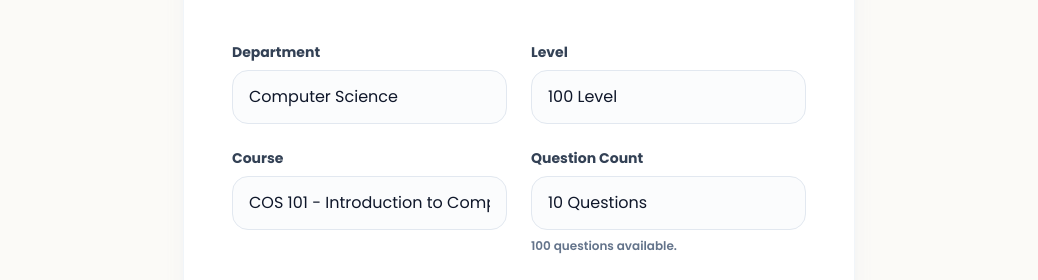
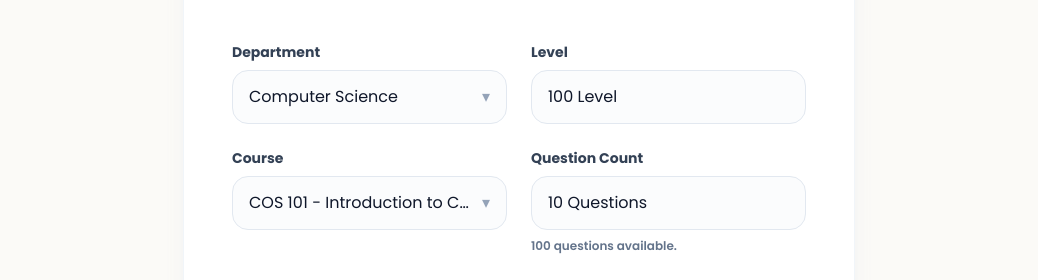
Before and after one commit to JC-Coder/quiz_server, a React (Vite) app: page /setup in a window 1280 px wide. Shown: the part 235-515 px from the top of the page, without its empty margins (121-1159 px from the left). Built offline with nearby package versions, Linux system fonts and the light colour scheme.

Commit message:
chore: update

```diff
--- /dev/null
+++ b/src/components/SearchableSelect.jsx
@@ -0,0 +1,88 @@
+import { useEffect, useMemo, useRef, useState } from 'react';
+
+function SearchableSelect({ id, value, options, onChange, placeholder }) {
+  const [isOpen, setIsOpen] = useState(false);
+  const [search, setSearch] = useState('');
+  const selectRef = useRef(null);
+  const selectedOption = options.find((option) => option.value === value);
+  const matchingOptions = useMemo(
+    () => options.filter((option) => option.label.toLowerCase().includes(search.toLowerCase())),
+    [options, search]
+  );
+
+  useEffect(() => {
+    function closeOnOutsideClick(event) {
+      if (!selectRef.current?.contains(event.target)) setIsOpen(false);
+    }
+
+    document.addEventListener('mousedown', closeOnOutsideClick);
+    return () => document.removeEventListener('mousedown', closeOnOutsideClick);
+  }, []);
+
+  function toggleMenu() {
+    setSearch('');
+    setIsOpen((open) => !open);
+  }
+
+  function chooseOption(nextValue) {
+    onChange(nextValue);
+    setIsOpen(false);
+  }
+
+  return (
+    <div ref={selectRef} className="relative">
+      <button
+        id={id}
+        type="button"
+        aria-expanded={isOpen}
+        aria-haspopup="listbox"
+        aria-controls={`${id}-options`}
+        className="flex w-full items-center justify-between gap-3 rounded-2xl border border-slate-200 bg-slate-50/50 px-4 py-3.5 text-left text-base text-slate-900 transition hover:border-slate-300 focus:border-brand-500 focus:bg-white focus:outline-none focus:ring-4 focus:ring-brand-500/10"
+        onClick={toggleMenu}
+      >
+        <span className="truncate">{selectedOption?.label ?? placeholder}</span>
+        <span aria-hidden="true" className={`text-slate-400 transition ${isOpen ? 'rotate-180' : ''}`}>
+          ▾
+        </span>
+      </button>
+
+      {isOpen && (
+        <div className="absolute z-10 mt-2 w-full overflow-hidden rounded-2xl border border-slate-200 bg-white p-2 shadow-xl shadow-slate-900/10">
+          <input
+            autoFocus
+            type="search"
+            value={search}
+            onChange={(event) => setSearch(event.target.value)}
+            onKeyDown={(event) => {
+              if (event.key === 'Escape') setIsOpen(false);
+            }}
+            placeholder={`Search ${placeholder.toLowerCase()}`}
+            className="w-full rounded-xl border border-slate-200 bg-slate-50 px-3 py-2.5 text-sm text-slate-900 placeholder:text-slate-400 focus:border-brand-500 focus:bg-white focus:outline-none focus:ring-4 focus:ring-brand-500/10"
+          />
+          <div id={`${id}-options`} role="listbox" className="mt-2 max-h-52 overflow-y-auto">
+            {matchingOptions.length > 0 ? (
+              matchingOptions.map((option) => (
+                <button
+                  key={option.value}
+                  type="button"
+                  role="option"
+                  aria-selected={option.value === value}
+                  className={`flex w-full rounded-xl px-3 py-2.5 text-left text-sm font-medium transition hover:bg-brand-50 focus:outline-none focus:ring-2 focus:ring-brand-500/20 ${
+                    option.value === value ? 'bg-brand-50 text-brand-700' : 'text-slate-700'
+                  }`}
+                  onClick={() => chooseOption(option.value)}
+                >
+                  {option.label}
+                </button>
+              ))
+            ) : (
+              <p className="px-3 py-4 text-sm text-slate-500">No matches found.</p>
+            )}
+          </div>
+        </div>
+      )}
+    </div>
+  );
+}
+
+export default SearchableSelect;
--- a/src/pages/QuizPage.jsx
+++ b/src/pages/QuizPage.jsx
@@ -71,10 +71,7 @@ function QuizPage() {
     updatedSession.currentIndex += 1;
 
     if (updatedSession.currentIndex >= updatedSession.questions.length) {
-      const result = buildResult(updatedSession);
-      saveJson(STORAGE_KEYS.result, result);
-      removeSessionById(updatedSession.id);
-      navigate('/result');
+      finishQuiz(updatedSession);
       return;
     }
 
@@ -82,6 +79,32 @@ function QuizPage() {
     setSession(updatedSession);
     setSelectedIndex(null);
     setLocked(false);
+  }
+
+  // Saves the current attempt so students can view scores before all questions are answered.
+  function finishQuiz(updatedSession) {
+    const result = buildResult(updatedSession);
+    saveJson(STORAGE_KEYS.result, result);
+    removeSessionById(updatedSession.id);
+    navigate('/result');
+  }
+
+  function onEndQuiz() {
+    const updatedSession = {
+      ...session,
+      answers: [...session.answers],
+      updatedAt: new Date().toISOString()
+    };
+
+    if (selectedIndex !== null) {
+      updatedSession.answers[session.currentIndex] = {
+        questionId: question.id,
+        selectedIndex,
+        isCorrect: selectedIndex === question.answerIndex
+      };
+    }
+
+    finishQuiz(updatedSession);
   }
 
   const isCorrectSelection = selectedIndex === question.answerIndex;
@@ -100,7 +123,14 @@ function QuizPage() {
               {session.setup.mode === 'instant' ? 'Instant Feedback' : 'End Review'}
             </p>
           </div>
-          <div className="text-right">
+          <div className="flex flex-wrap justify-end gap-2">
+            <button
+              type="button"
+              className="inline-flex min-h-9 items-center justify-center rounded-full border border-brand-200 bg-brand-50 px-3.5 text-xs font-semibold text-brand-700 shadow-sm transition hover:border-brand-300 hover:bg-brand-100 focus-visible:outline-none focus-visible:ring-4 focus-visible:ring-brand-500/15"
+              onClick={onEndQuiz}
+            >
+              End Quiz &amp; See Score
+            </button>
             <Link
               to="/setup"
               className="inline-flex min-h-9 items-center justify-center rounded-full border border-slate-200 bg-white px-3.5 text-xs font-semibold text-slate-600 shadow-sm transition hover:border-slate-300 hover:bg-slate-50 hover:text-slate-900 focus-visible:outline-none focus-visible:ring-4 focus-visible:ring-brand-500/15"
--- a/src/pages/ResultPage.jsx
+++ b/src/pages/ResultPage.jsx
@@ -28,19 +28,20 @@ function ResultPage() {
         ? 'Good start. Review the missed questions, then have another go.'
         : 'Keep going. Review the explanations and try the practice again.';
   const courseLabel = result.setup?.category ?? 'Practice test';
+  const unanswered = Number(result.summary.unanswered ?? 0);
 
   return (
     <PageContainer>
       <section className="mx-auto w-full max-w-3xl rounded-[2rem] border border-slate-100 bg-white p-5 shadow-[0_12px_36px_rgba(25,34,51,0.06)] sm:p-9">
         <header className="text-center">
           <p className="inline-flex rounded-full bg-brand-50 px-3 py-1.5 text-xs font-semibold uppercase tracking-[0.14em] text-brand-700">
-            Quiz Complete
+            {unanswered > 0 ? 'Quiz Ended' : 'Quiz Complete'}
           </p>
           <h1 className="mt-5 text-3xl font-semibold tracking-[-0.035em] text-slate-900 sm:text-4xl">
             Your Result
           </h1>
           <p className="mt-2 text-sm font-medium text-slate-500">
-            {courseLabel} · {result.summary.total} questions
+            {courseLabel} · {result.summary.total} answered{unanswered > 0 ? ` · ${unanswered} unanswered` : ''}
           </p>
         </header>
 
@@ -67,7 +68,7 @@ function ResultPage() {
             <p className="mt-1 text-2xl font-semibold text-rose-500 sm:text-3xl">{result.summary.wrong}</p>
           </article>
           <article className="py-4 text-center">
-            <p className="text-[10px] font-semibold uppercase tracking-[0.14em] text-slate-400">Total</p>
+            <p className="text-[10px] font-semibold uppercase tracking-[0.14em] text-slate-400">Answered</p>
             <p className="mt-1 text-2xl font-semibold text-slate-700 sm:text-3xl">{result.summary.total}</p>
           </article>
         </div>
--- a/src/pages/SetupPage.jsx
+++ b/src/pages/SetupPage.jsx
@@ -1,6 +1,7 @@
 import { useEffect, useMemo, useState } from 'react';
 import { Link, useNavigate } from 'react-router-dom';
 import PageContainer from '../components/PageContainer';
+import SearchableSelect from '../components/SearchableSelect';
 import { departments, levels, questionCounts, quizModes } from '../constants/options';
 import { STORAGE_KEYS } from '../constants/storage';
 import { getQuestionCatalog } from '../utils/questions';
@@ -105,18 +106,13 @@ function SetupPage() {
               <label className="mb-2 block text-sm font-bold text-slate-700" htmlFor="department">
                 Department
               </label>
-              <select
+              <SearchableSelect
                 id="department"
-                className="w-full appearance-none rounded-2xl border border-slate-200 bg-slate-50/50 px-4 py-3.5 text-base transition focus:border-brand-500 focus:bg-white focus:outline-none focus:ring-4 focus:ring-brand-500/10"
                 value={department}
-                onChange={(event) => setDepartment(event.target.value)}
-              >
-                {departments.map((item) => (
-                  <option key={item.value} value={item.value}>
-                    {item.label}
-                  </option>
-                ))}
-              </select>
+                options={departments}
+                onChange={setDepartment}
+                placeholder="department"
+              />
             </div>
 
             <div>
@@ -141,18 +137,13 @@ function SetupPage() {
               <label className="mb-2 block text-sm font-bold text-slate-700" htmlFor="category">
                 Course
               </label>
-              <select
+              <SearchableSelect
                 id="category"
-                className="w-full appearance-none rounded-2xl border border-slate-200 bg-slate-50/50 px-4 py-3.5 text-base transition focus:border-brand-500 focus:bg-white focus:outline-none focus:ring-4 focus:ring-brand-500/10"
                 value={category}
-                onChange={(event) => setCategory(event.target.value)}
-              >
-                {filteredCourseOptions.map((item) => (
-                  <option key={item.value} value={item.value}>
-                    {item.label}
-                  </option>
-                ))}
-              </select>
+                options={filteredCourseOptions}
+                onChange={setCategory}
+                placeholder="course"
+              />
             </div>
 
             <div>
--- a/src/utils/quiz.js
+++ b/src/utils/quiz.js
@@ -14,7 +14,7 @@ export function buildNewSession(setup, allQuestions) {
 }
 
 export function buildResult(session) {
-  const total = session.questions.length;
+  const total = session.answers.filter(Boolean).length;
   const correct = session.answers.filter((answer) => answer?.isCorrect).length;
   const wrong = total - correct;
 
@@ -28,6 +28,7 @@ export function buildResult(session) {
       total,
       correct,
       wrong,
+      unanswered: session.questions.length - total,
       percent: total > 0 ? Math.round((correct / total) * 100) : 0
     }
   };
```
Also changed, not shown: src/pages/ReviewPage.jsx (+9 -4 lines).
